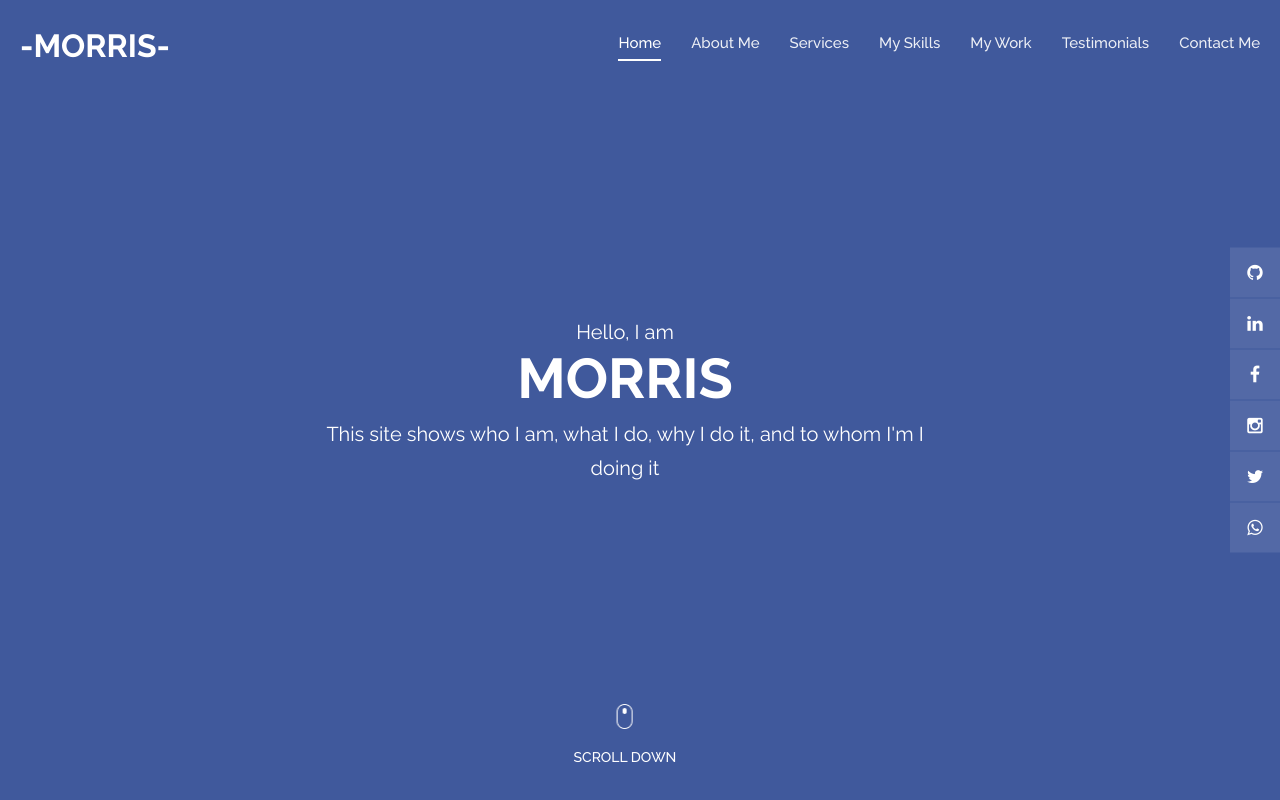
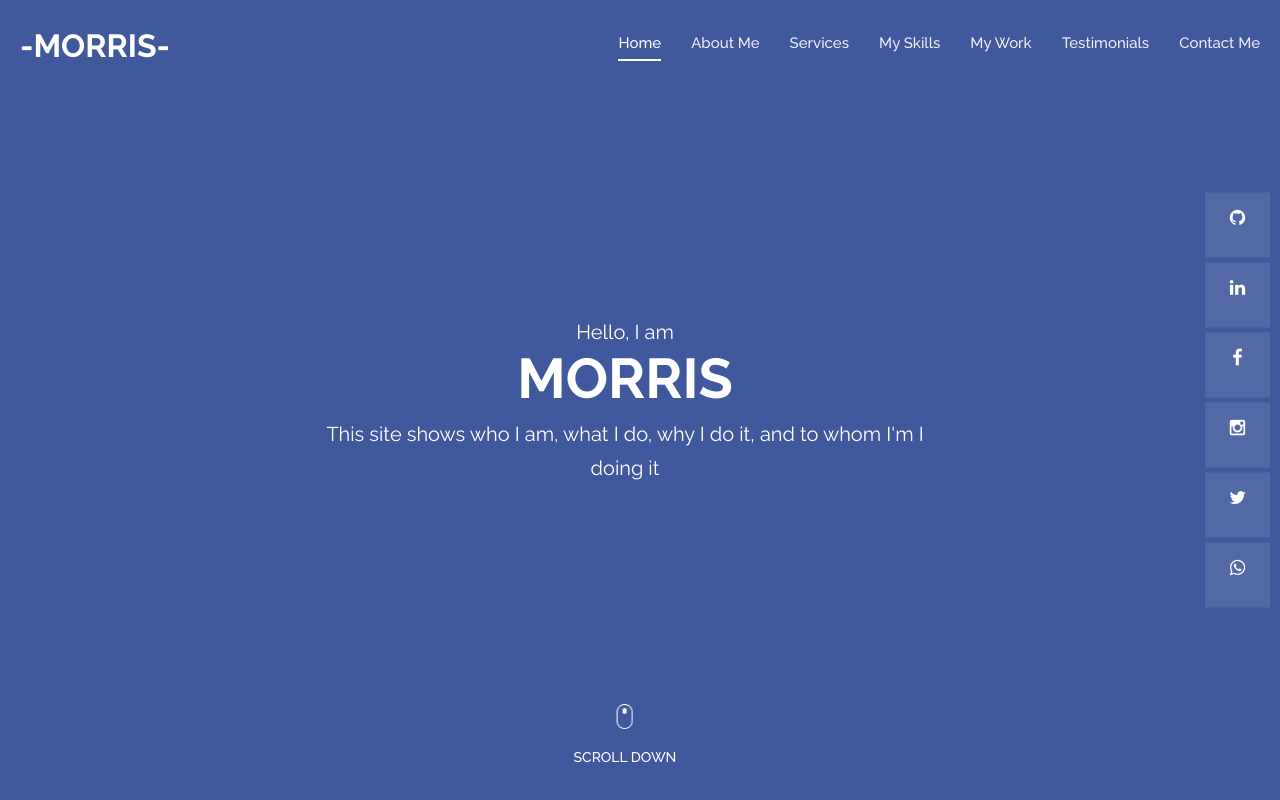
Before and after one commit to MorrisKyalo/MorrisKyalo.github.io, a PHP site: page / in a window 1280 px wide. Run offline with PHP 8.4, Linux system fonts and the light colour scheme; grey boxes are pictures that could not be loaded.

Commit message:
Update templatemo-style.css

```diff
--- a/css/templatemo-style.css
+++ b/css/templatemo-style.css
@@ -41,10 +41,10 @@ body {
 }
 img {
   border: 0;
-  max-width: 100%;
+  max-width: 75%;
 }
 html {
-  -ms-overflow-style: scrollbar;
+  -ms-overflow-style: "scrollbar";
 }
 .alltrans,
 .social-icons li a,
@@ -371,17 +371,17 @@ a#logo {
   z-index: 199;
 }
 .social-icons {
-  margin:0;
+  margin:5px;
   padding:0;
   list-style:none;
 }
 .social-icons li {
   display: block;
-  margin: 1px 0px;
+  margin: 5px 5px;
 }
 .social-icons li a {
-  width:50px;
-  height:50px;
+  width:65px;
+  height:65px;
   display:inline-block;
   line-height:50px;
   text-align:center;
```
